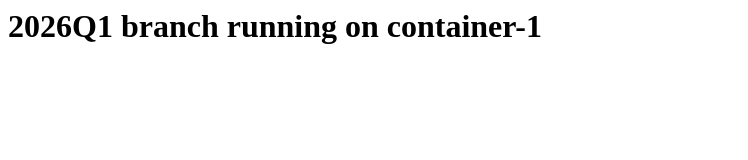
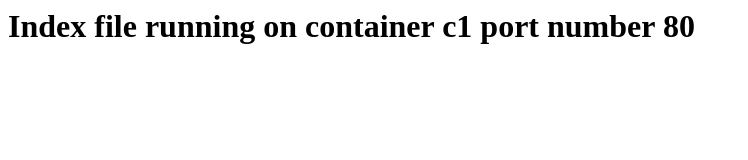
Before and after one commit to ShreehariBandrawad/Dockerrepo, a plain HTML site: page index.html in a window 1280 px wide. Shown: the whole page, without its empty margins (0-748 px from the left). Drawn offline with Linux system fonts and the light colour scheme.

Commit message:
index file added

```diff
--- a/index.html
+++ b/index.html
@@ -1 +1 @@
-<h1>2026Q1 branch running on container-1</h1>
+<h1>Index file running on container c1 port number 80</h1>
```
